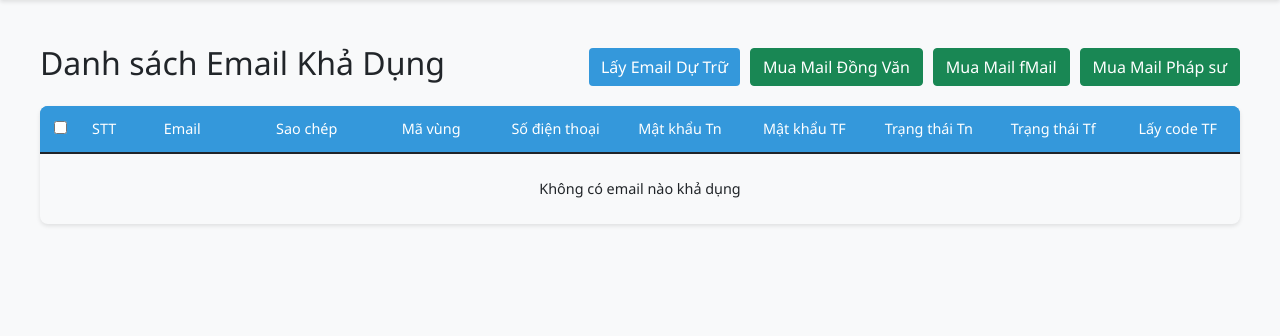
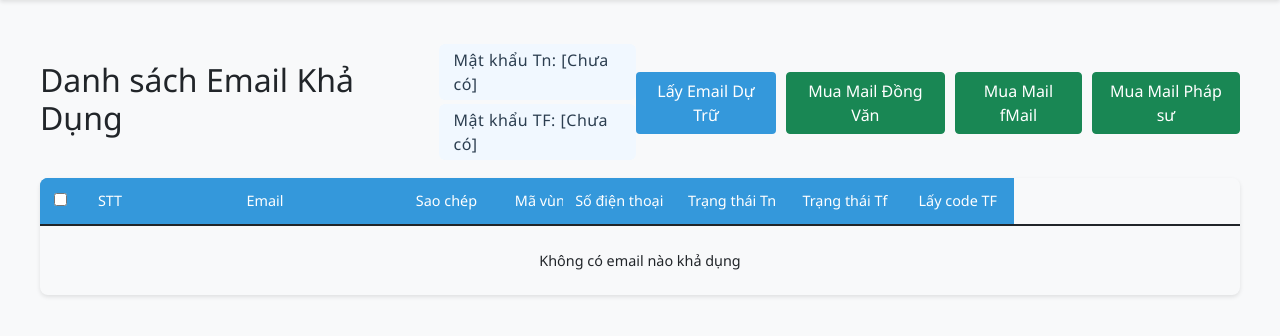
Before and after one commit to thongtruong232/webDjango1704, a Django app: page /available-emails/ in a window 1280 px wide. Shown: the part 66-402 px from the top of the page. Run offline with Django 5.2, Linux system fonts and the light colour scheme; a user stored in the database is signed in; data that the repository does not hold is empty; some libraries are stand-ins or nearby versions.

Commit message:
Fix UI reg account

```diff
--- a/templates/authentication/employee_email_info.html
+++ b/templates/authentication/employee_email_info.html
@@ -898,6 +898,22 @@
             max-width: 350px;
             word-break: break-word;
             white-space: normal;
+        }
+
+        #passwordInfo {
+            align-items: flex-start !important;
+            margin-left: 24px;
+        }
+        #passwordInfo span {
+            font-size: 1rem;
+            color: #2c3e50;
+            font-weight: 500;
+            background: #f1f8ff;
+            border-radius: 6px;
+            padding: 4px 14px;
+            margin-bottom: 2px;
+            display: inline-block;
+            letter-spacing: 0.5px;
         }
     </style>
 </head>
@@ -1000,6 +1016,10 @@
     <div class="container">
         <div class="d-flex justify-content-between align-items-center mb-3">
             <h2>Danh sách Email Khả Dụng</h2>
+            <div id="passwordInfo" class="d-flex flex-column align-items-end" style="gap: 2px;">
+                <span id="passTnInfo" style="font-size: 1rem; color: #2c3e50;"></span>
+                <span id="passTfInfo" style="font-size: 1rem; color: #2c3e50;"></span>
+            </div>
             <div class="action-buttons">
                 <button id="regAccBtn" class="btn btn-success" style="display: none;">Reg Acc</button>
 
@@ -1017,13 +1037,11 @@
                 <thead>
                     <tr>
                         <th style="width: 40px;"><input type="checkbox" id="selectAll"></th>
-                        <th style="width: 40px;">STT</th>
-                        <th>Email</th>
+                        <th style="width: 60px;">STT</th>
+                        <th style="width: 250px;">Email</th>
                         <th>Sao chép</th>
-                        <th>Mã vùng</th>
+                        <th style="width: 60px;">Mã vùng</th>
                         <th>Số điện thoại</th>
-                        <th>Mật khẩu Tn</th>
-                        <th>Mật khẩu TF</th>
                         <th>Trạng thái Tn</th>
                         <th>Trạng thái Tf</th>
                         <th>Lấy code TF</th>
@@ -1131,8 +1149,6 @@
                         </td>
                         <td>${email.area_phone}</td>
                         <td>${email.phone_number}</td>
-                        <td>${email.pass_TN}</td>
-                        <td>${email.pass_TF}</td>
                         <td>
                             <select class="form-select status-select" data-email="${email.email}" data-type="tn" ${email.is_reg_acc ? 'disabled' : ''}>
                                 <option value="trống" ${email.status_tn === 'trống' ? 'selected' : ''}>Trống</option>
@@ -1676,6 +1692,23 @@
                     }
                 });
             });
+
+            // Lấy mật khẩu Tn và TF và hiển thị lên cạnh tiêu đề
+            fetch('/api/get-employee-passwords/')
+                .then(res => res.json())
+                .then(data => {
+                    if (data.success) {
+                        document.getElementById('passTnInfo').textContent = 'Mật khẩu Tn: ' + (data.pass_tn || '[Chưa có]');
+                        document.getElementById('passTfInfo').textContent = 'Mật khẩu TF: ' + (data.pass_tf || '[Chưa có]');
+                    } else {
+                        document.getElementById('passTnInfo').textContent = 'Mật khẩu Tn: [Chưa có]';
+                        document.getElementById('passTfInfo').textContent = 'Mật khẩu TF: [Chưa có]';
+                    }
+                })
+                .catch(() => {
+                    document.getElementById('passTnInfo').textContent = 'Mật khẩu Tn: [Lỗi]';
+                    document.getElementById('passTfInfo').textContent = 'Mật khẩu TF: [Lỗi]';
+                });
         });
 
         function formatPrice(price) {
```
Also changed, not shown: db.sqlite3, 1 other file.
